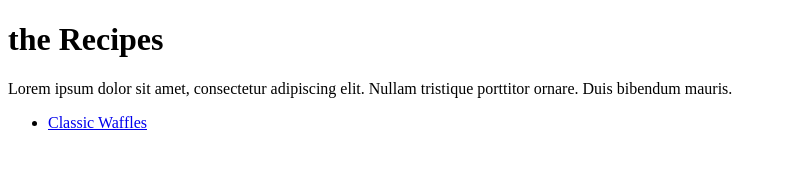
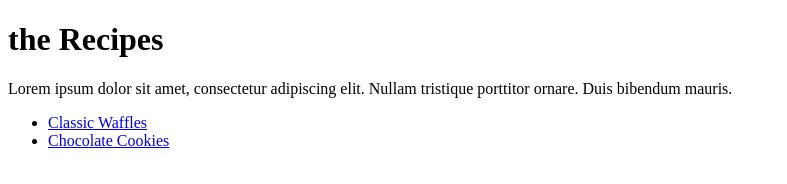
Before and after one commit to wai-pyae/the_recipes, a plain HTML site: page index.html in a window 1280 px wide. Shown: the whole page, without its empty margins (0-787 px from the left). Drawn offline with Linux system fonts and the light colour scheme.

Commit message:
add cookie page to index

```diff
--- a/index.html
+++ b/index.html
@@ -12,6 +12,7 @@
         Lorem ipsum dolor sit amet, consectetur adipiscing elit. Nullam tristique porttitor ornare. Duis bibendum mauris.</p>
     <ul>
         <li><a href="recipes/waffles.html">Classic Waffles</a></li>
+        <li><a href="recipes/cookies.html">Chocolate Cookies</a></li>
     </ul>
 </body>
 </html>
```
